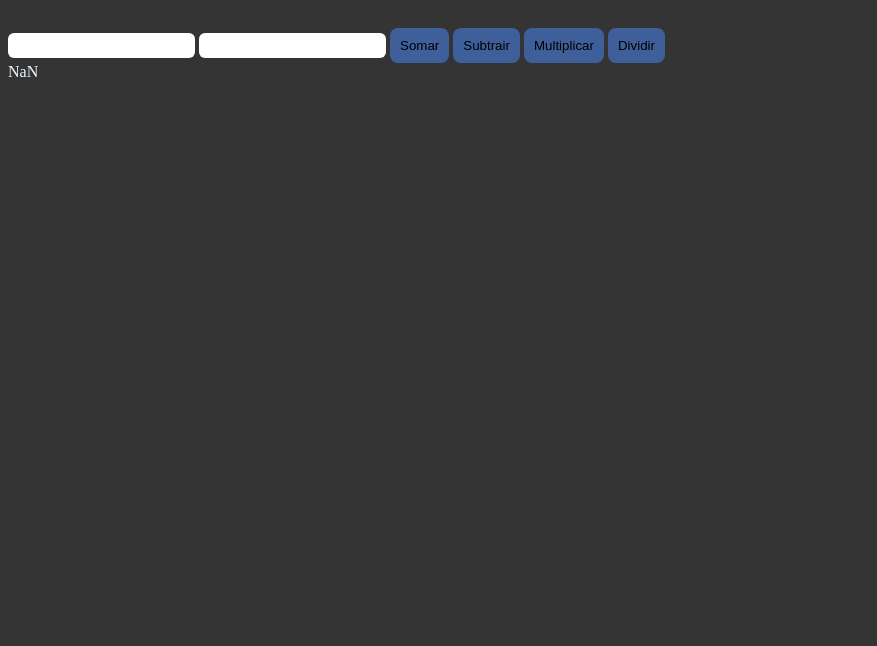
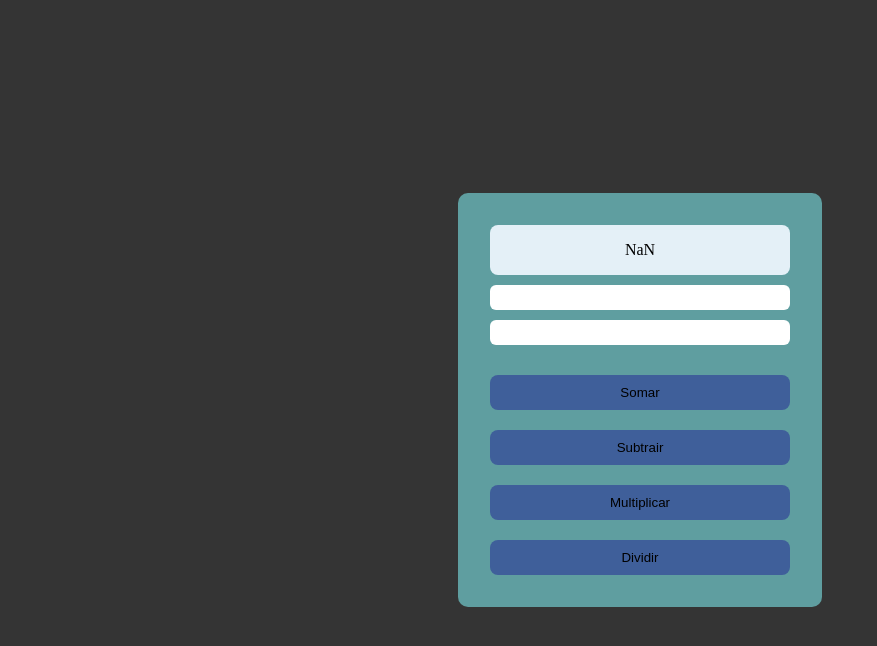
Before and after one commit to LucasDCoelho/TypeScript_JavaScript, a plain HTML site: page index.html in a window 1280 px wide. Shown: the whole page, without its empty margins (0-877 px from the left). Drawn offline with Linux system fonts and the light colour scheme.

Commit message:
finished

```diff
--- a/index.html
+++ b/index.html
@@ -10,13 +10,13 @@
     <body style=" background-color: rgb(52, 52, 52);">
 
         <section id="container">
+            <div id="resultado"></div>
             <input id="value1" type="text">
             <input id="value2" type="text">
             <button onclick="somar()">Somar</button>
             <button onclick="subtrair()">Subtrair</button>
             <button onclick="multiplicar()">Multiplicar</button>
             <button onclick="dividir()">Dividir</button>
-            <div id="resultado"></div>
         </section>
 
         <script src="scripts.js"></script>
--- a/style.css
+++ b/style.css
@@ -2,7 +2,7 @@
     color: aliceblue;
 }
 
-form{
+#container{
     display: flex;
     flex-direction: column;
     width: 300px;
@@ -33,4 +33,14 @@ input{
     padding: 5px;
     border-radius: 6px;
     border: 0;
+    margin-bottom: 10px;
 }
+
+#resultado {
+    background-color: rgba(240, 248, 255, 0.918);
+    border-radius: 8px;
+    line-height: 50px;
+    margin-bottom: 10px;
+    color: black;
+    text-align: center;
+}
```
